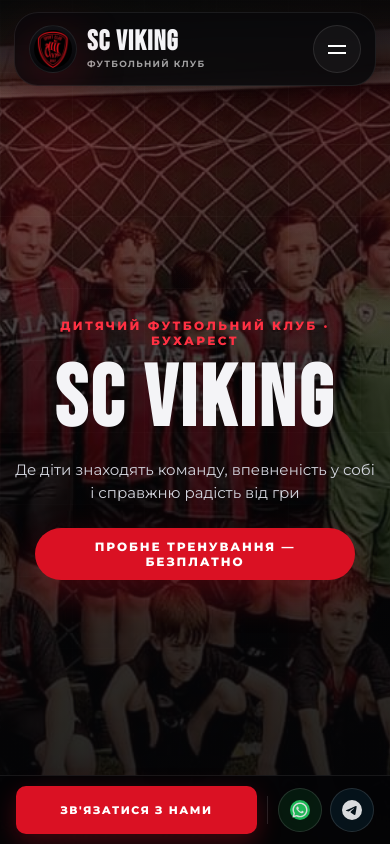
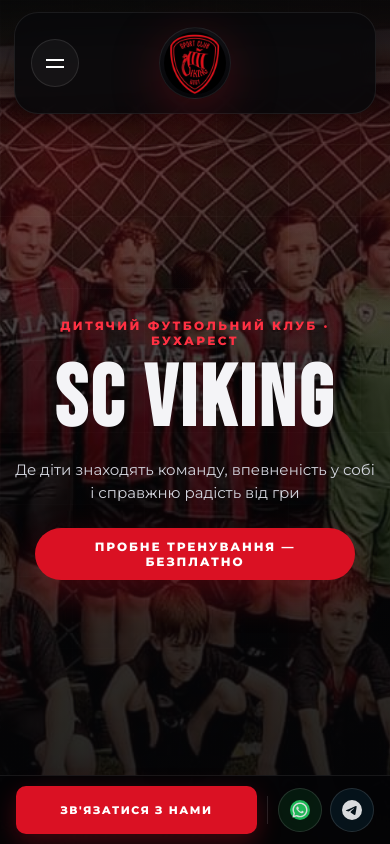
Before and after one commit to kos-4862/viking, a Next.js app: page / in a window 390 px wide. Shown: the top 844 px of the page. Built offline with nearby package versions, Linux system fonts and the light colour scheme.

Commit message:
style: mobile header — centered logo, burger left, no text
- Hide brand text (SC Viking / tagline) on mobile
- Center logo, increase to 72px (50% bigger)
- Move burger menu to left corner
- Keep desktop header unchanged

Co-Authored-By: Claude Opus 4.6 (1M context) <noreply@anthropic.com>

```diff
--- a/app/globals.css
+++ b/app/globals.css
@@ -1835,13 +1835,17 @@ button:focus-visible {
   }
 
   .header-inner {
+    position: relative;
     gap: 14px;
-    padding: 12px 14px;
+    padding: 14px 16px;
     border-radius: 24px;
+    justify-content: center;
   }
 
   .menu-toggle {
     display: inline-block;
+    position: absolute;
+    left: 16px;
   }
 
   .primary-nav {
@@ -1986,25 +1990,25 @@ button:focus-visible {
   }
 
   .brand {
-    gap: 10px;
+    gap: 0;
+  }
+
+  .brand-copy {
+    display: none;
   }
 
   .language-dropdown {
     width: 100%;
   }
 
-  .brand-copy strong {
-    font-size: 28px;
-  }
-
-  .brand-copy span {
-    font-size: 9px;
-    letter-spacing: 0.14em;
-  }
-
   .brand img {
-    width: 48px;
-    height: 48px;
+    width: 72px;
+    height: 72px;
+  }
+
+  .header-actions {
+    position: absolute;
+    right: 16px;
   }
 
   .hero {
```
